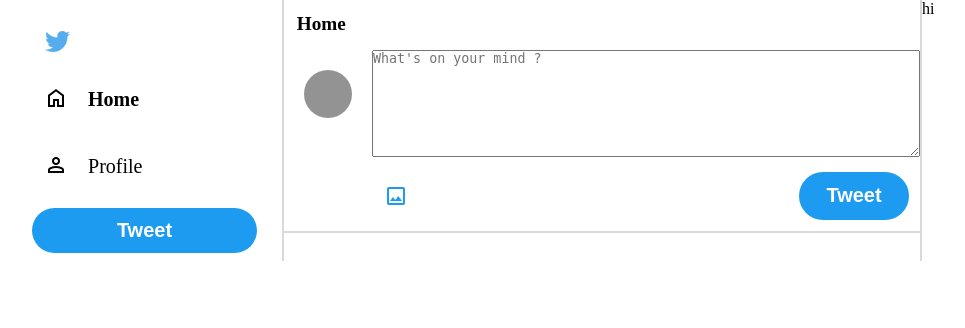
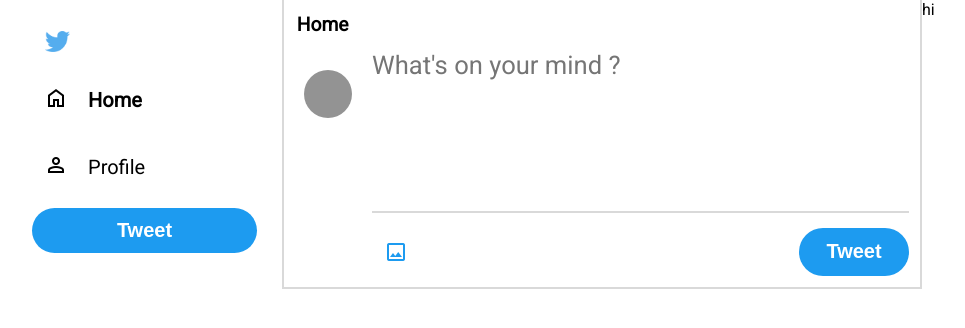
Before and after one commit to MoustafaIsm/twitter-clone, a PHP site: page /main.html in a window 1280 px wide. Shown: the top 328 px of the page, without its empty margins (38-1003 px from the left). Run offline with PHP 8.4, Linux system fonts and the light colour scheme.

Commit message:
Finished the styling of the write a tweet section

```diff
--- a/main.html
+++ b/main.html
@@ -7,6 +7,7 @@
     <meta name="viewport" content="width=device-width, initial-scale=1.0">
     <title>Home / Twitter</title>
     <link rel="stylesheet" href="styles/styles.css">
+    <link href="https://fonts.googleapis.com/css2?family=Roboto&display=swap" rel="stylesheet">
     <link rel="stylesheet"
         href="https://fonts.googleapis.com/css2?family=Material+Symbols+Outlined:opsz,wght,FILL,GRAD@48,500,1,0" />
 </head>
--- a/styles/styles.css
+++ b/styles/styles.css
@@ -13,6 +13,7 @@
 /*** Site Sections ***/
 .body {
     display: flex;
+    font-family: 'Roboto', sans-serif;
 }
 
 .container {
@@ -139,11 +140,22 @@
 }
 
 .tweet-text-wrapper {
-
+    padding-right: 2%;
 }
 
 .tweet-text-wrapper > textarea {
     width: 100%;
+    resize: none;
+    outline: none;
+    border: none;
+    border-bottom: 2px solid #D9D9D9;
+    font-family: 'Roboto', sans-serif;
+    font-size: 1.5vw;
+
+}
+
+.tweet-text-wrapper > textarea::placeholder {
+    font-size: 2vw;
 }
 
 .upload-tweet-wrapper {
@@ -204,6 +216,10 @@
     color: white;
 }
 
+.btn-blue:hover {
+    background-color:  rgb(25, 125, 193);
+}
+
 .small-round-profile-picture {
     height: 48px;
     width: 48px;
```
